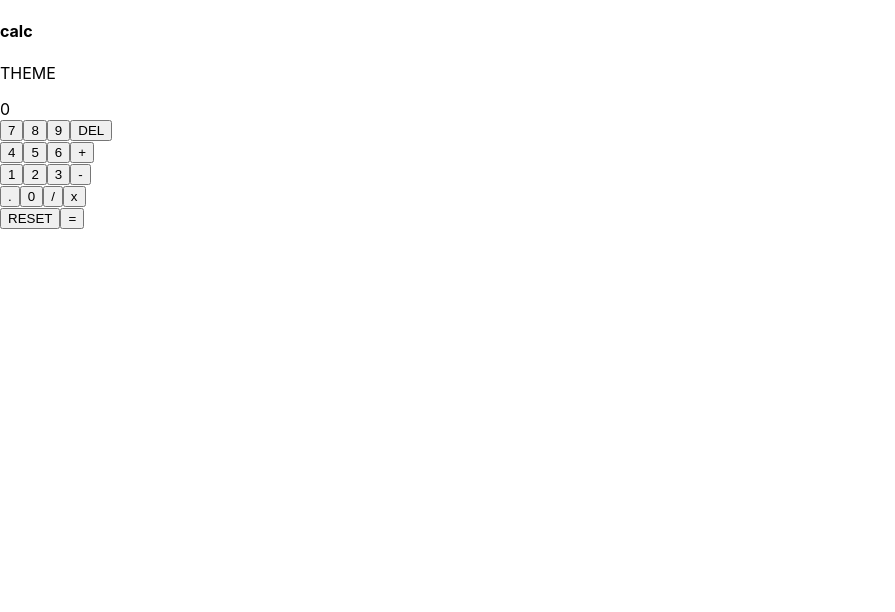
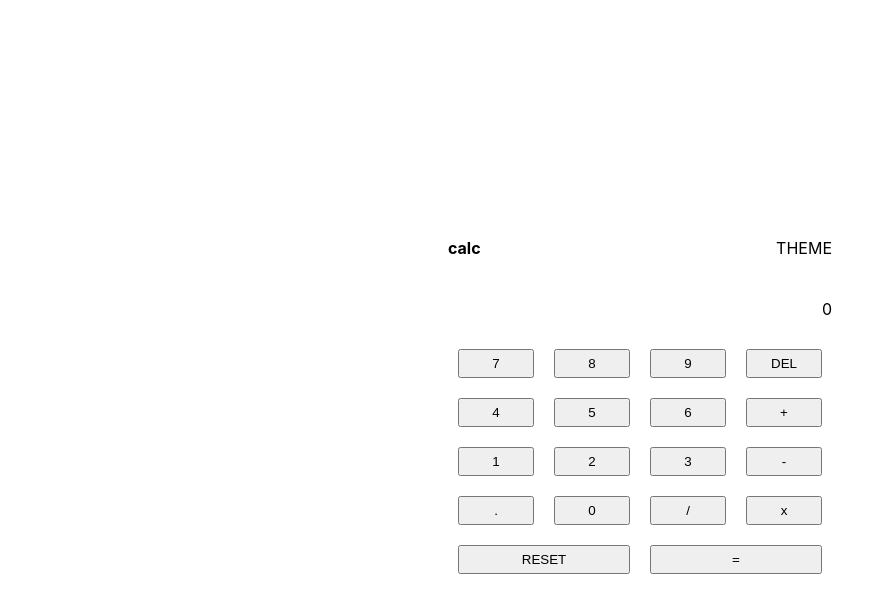
Before and after one commit to Babu-Mohammed-Izhan/calcwiththemes, a React (Create React App) app: page / in a window 1280 px wide. Shown: the top 612 px of the page, without its empty margins (0-895 px from the left). Built offline with nearby package versions, Linux system fonts and the light colour scheme.

Commit message:
grid complete

```diff
--- a/src/App.css
+++ b/src/App.css
@@ -1 +1,70 @@
-/* No CSS *//*# sourceMappingURL=App.css.map */
+.App {
+  display: -webkit-box;
+  display: -ms-flexbox;
+  display: flex;
+  -webkit-box-align: center;
+      -ms-flex-align: center;
+          align-items: center;
+  -webkit-box-pack: center;
+      -ms-flex-pack: center;
+          justify-content: center;
+  -webkit-box-orient: vertical;
+  -webkit-box-direction: normal;
+      -ms-flex-direction: column;
+          flex-direction: column;
+  min-height: 100vh;
+  max-width: 30%;
+  margin: auto;
+}
+
+.App .title-button {
+  display: -webkit-box;
+  display: -ms-flexbox;
+  display: flex;
+  -webkit-box-align: center;
+      -ms-flex-align: center;
+          align-items: center;
+  -webkit-box-pack: justify;
+      -ms-flex-pack: justify;
+          justify-content: space-between;
+  min-width: 100%;
+}
+
+.App .number {
+  padding: 20px;
+  text-align: right;
+  min-width: 100%;
+}
+
+.App .calc-buttons-wrapper {
+  min-width: 100%;
+}
+
+.App .row {
+  display: -ms-grid;
+  display: grid;
+  -ms-grid-columns: 1fr 1fr 1fr 1fr;
+      grid-template-columns: 1fr 1fr 1fr 1fr;
+}
+
+.App .row .calc {
+  margin: 10px;
+  padding: 5px 20px;
+}
+
+.App .row .calc.del {
+  padding: 5px 10px;
+}
+
+.App .row-submit {
+  display: -ms-grid;
+  display: grid;
+  -ms-grid-columns: 1fr 1fr;
+      grid-template-columns: 1fr 1fr;
+}
+
+.App .row-submit .calc {
+  margin: 10px;
+  padding: 5px 20px;
+}
+/*# sourceMappingURL=App.css.map */
--- a/src/App.scss
+++ b/src/App.scss
@@ -0,0 +1,42 @@
+.App {
+  display: flex;
+  align-items: center;
+  justify-content: center;
+  flex-direction: column;
+  min-height: 100vh;
+  max-width: 30%;
+  margin: auto;
+  .title-button {
+    display: flex;
+    align-items: center;
+    justify-content: space-between;
+    min-width: 100%;
+  }
+  .number {
+    padding: 20px;
+    text-align: right;
+    min-width: 100%;
+  }
+  .calc-buttons-wrapper {
+    min-width: 100%;
+  }
+  .row {
+    display: grid;
+    grid-template-columns: 1fr 1fr 1fr 1fr;
+    .calc {
+      margin: 10px;
+      padding: 5px 20px;
+    }
+    .calc.del {
+      padding: 5px 10px;
+    }
+  }
+  .row-submit {
+    display: grid;
+    grid-template-columns: 1fr 1fr;
+    .calc {
+      margin: 10px;
+      padding: 5px 20px;
+    }
+  }
+}
--- a/src/App.tsx
+++ b/src/App.tsx
@@ -39,7 +39,7 @@ function App() {
             <button className="calc">/</button>
             <button className="calc">x</button>
           </div>
-          <div className="row">
+          <div className="row-submit">
             <button className="calc">RESET</button>
             <button className="calc">=</button>
           </div>
```
Also changed, not shown: 1 other file (tests, documents, lock files or other folders).
